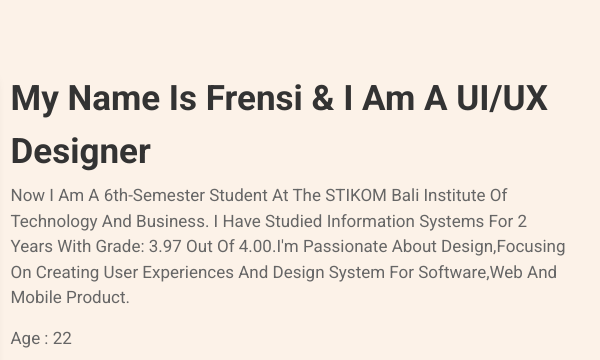
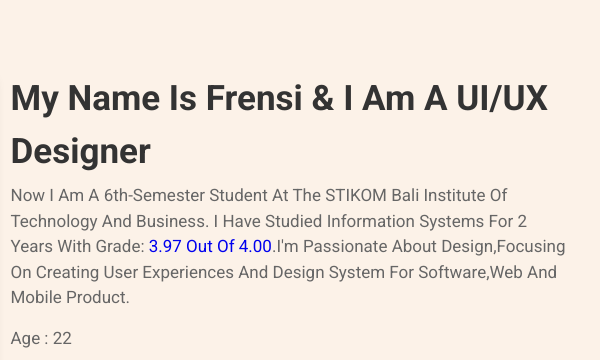
Before and after one commit to frensiatanagaanaclaudia/PORTO, a plain HTML site: page index.html in a window 1280 px wide. Shown: the part 807-1167 px from the top of the page, 662-1262 px from the left. Drawn offline with Linux system fonts and the light colour scheme.

Commit message:
Last update

```diff
--- a/index.html
+++ b/index.html
@@ -89,7 +89,7 @@
     <div class="content">
         <h3> my name is Frensi & i am a UI/UX Designer</h3>
         <p>
-Now I am a 6th-semester student at the STIKOM Bali Institute of Technology and Business. I have studied information systems for 2 years with grade: 3.97 out of 4.00.I'm passionate about design,focusing on creating user experiences and design system for software,Web and mobile product.
+Now I am a 6th-semester student at the STIKOM Bali Institute of Technology and Business. I have studied information systems for 2 years with grade: <a href="https://drive.google.com/file/d/1TEQgVio4H0oDTvMNg97PUKgTKl6wPjr1/view?usp=sharing">3.97 out of 4.00</a>.I'm passionate about design,focusing on creating user experiences and design system for software,Web and mobile product.
 </p>
 
         <div class="box-container">
```
Also changed, not shown: 1 other file.
